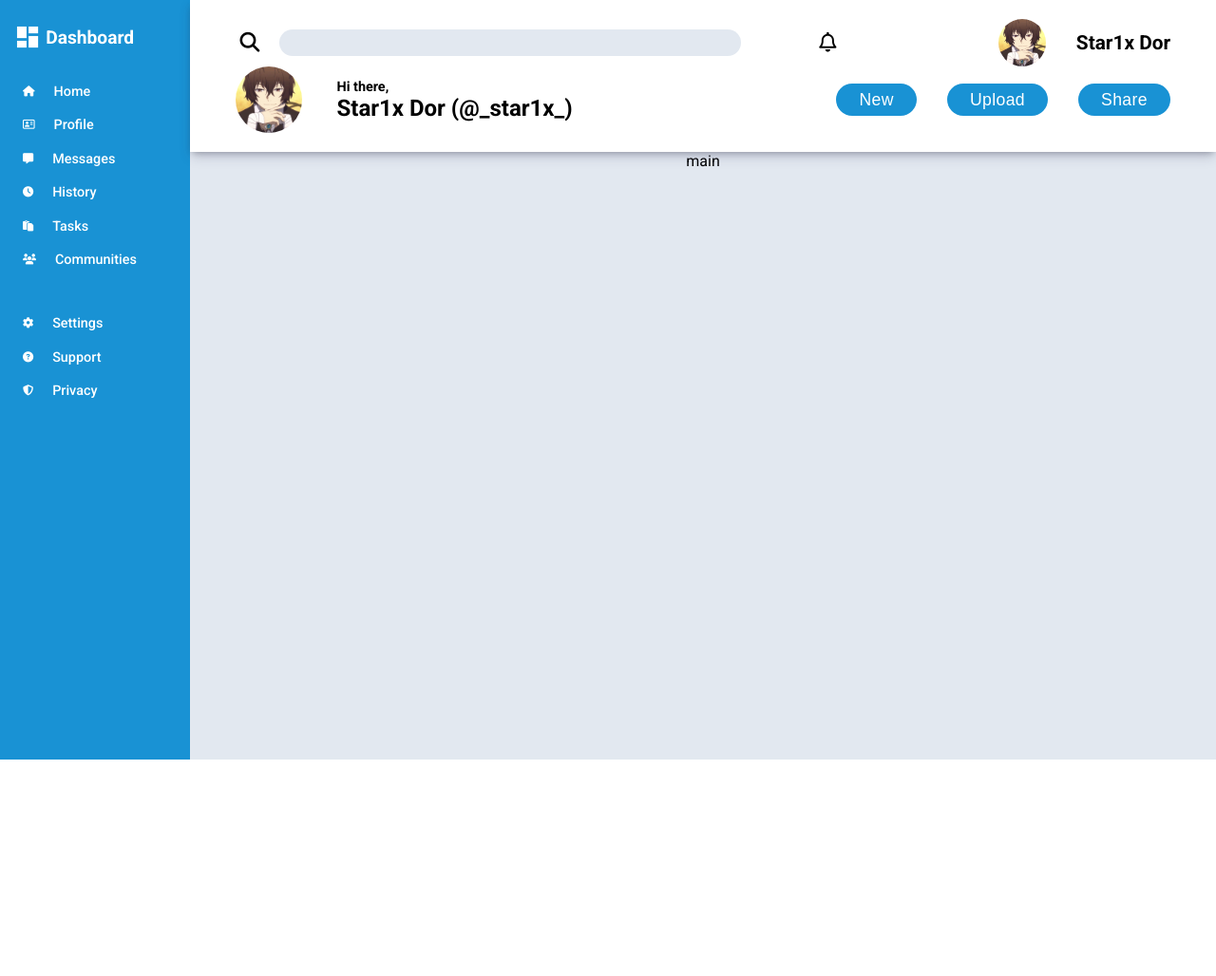
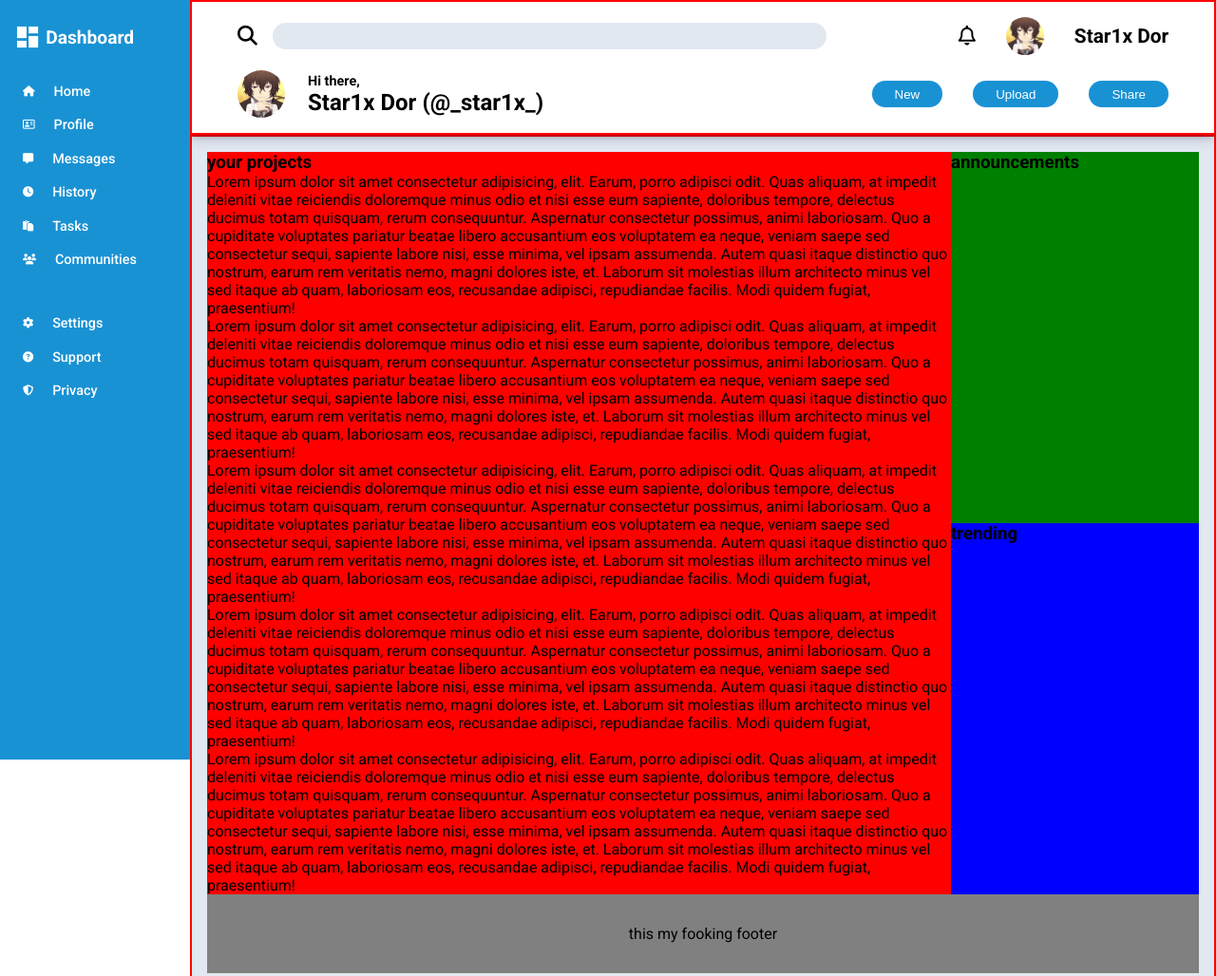
Before and after one commit to Star1xDev/odin-admin-dashboard, a plain HTML site: page index.html in a window 1280 px wide. Shown: the top 1028 px of the page at 95% size. Before the commit the page ends 800 px from the top, so only its background shows below. Drawn offline with Linux system fonts and the light colour scheme.

Commit message:
remade the header

```diff
--- a/index.html
+++ b/index.html
@@ -22,19 +22,21 @@
         <input type="text" name="search" id="search">
       </div>
 
-      <button class="notification">
-        <i class="fa-regular fa-bell"></i>
-      </button>
+
 
       <div class="profile">
+        <button class="notification">
+          <i class="fa-regular fa-bell"></i>
+        </button>
 
-        <img src="dazai.jpg" width="50" height="50">
+        <img src="dazai.jpg" width="40" height="40">
         <a href="#profile">
-        star1x dor</a>
+          star1x dor
+        </a>
       </div>
 
       <div class="profile-details">
-        <img src="dazai.jpg" width="70" height="70">
+        <img src="dazai.jpg" width="50" height="50">
         <div class="wrapper">
           <p>Hi there,</p>
           <h1>star1x dor (@_star1x_)</h1>
@@ -110,7 +112,31 @@
     <!-- side-nav end -->
 
     <!-- main-content start -->
-    <main class="main-content">main</main>
+    <main class="main-content">
+      <section class="projects">
+        <h3 class="section-title">
+          your projects
+        </h3>
+        <p>Lorem ipsum dolor sit amet consectetur adipisicing, elit. Earum, porro adipisci odit. Quas aliquam, at impedit deleniti vitae reiciendis doloremque minus odio et nisi esse eum sapiente, doloribus tempore, delectus ducimus totam quisquam, rerum consequuntur. Aspernatur consectetur possimus, animi laboriosam. Quo a cupiditate voluptates pariatur beatae libero accusantium eos voluptatem ea neque, veniam saepe sed consectetur sequi, sapiente labore nisi, esse minima, vel ipsam assumenda. Autem quasi itaque distinctio quo nostrum, earum rem veritatis nemo, magni dolores iste, et. Laborum sit molestias illum architecto minus vel sed itaque ab quam, laboriosam eos, recusandae adipisci, repudiandae facilis. Modi quidem fugiat, praesentium!</p>
+        <p>Lorem ipsum dolor sit amet consectetur adipisicing, elit. Earum, porro adipisci odit. Quas aliquam, at impedit deleniti vitae reiciendis doloremque minus odio et nisi esse eum sapiente, doloribus tempore, delectus ducimus totam quisquam, rerum consequuntur. Aspernatur consectetur possimus, animi laboriosam. Quo a cupiditate voluptates pariatur beatae libero accusantium eos voluptatem ea neque, veniam saepe sed consectetur sequi, sapiente labore nisi, esse minima, vel ipsam assumenda. Autem quasi itaque distinctio quo nostrum, earum rem veritatis nemo, magni dolores iste, et. Laborum sit molestias illum architecto minus vel sed itaque ab quam, laboriosam eos, recusandae adipisci, repudiandae facilis. Modi quidem fugiat, praesentium!</p>
+        <p>Lorem ipsum dolor sit amet consectetur adipisicing, elit. Earum, porro adipisci odit. Quas aliquam, at impedit deleniti vitae reiciendis doloremque minus odio et nisi esse eum sapiente, doloribus tempore, delectus ducimus totam quisquam, rerum consequuntur. Aspernatur consectetur possimus, animi laboriosam. Quo a cupiditate voluptates pariatur beatae libero accusantium eos voluptatem ea neque, veniam saepe sed consectetur sequi, sapiente labore nisi, esse minima, vel ipsam assumenda. Autem quasi itaque distinctio quo nostrum, earum rem veritatis nemo, magni dolores iste, et. Laborum sit molestias illum architecto minus vel sed itaque ab quam, laboriosam eos, recusandae adipisci, repudiandae facilis. Modi quidem fugiat, praesentium!</p>
+        <p>Lorem ipsum dolor sit amet consectetur adipisicing, elit. Earum, porro adipisci odit. Quas aliquam, at impedit deleniti vitae reiciendis doloremque minus odio et nisi esse eum sapiente, doloribus tempore, delectus ducimus totam quisquam, rerum consequuntur. Aspernatur consectetur possimus, animi laboriosam. Quo a cupiditate voluptates pariatur beatae libero accusantium eos voluptatem ea neque, veniam saepe sed consectetur sequi, sapiente labore nisi, esse minima, vel ipsam assumenda. Autem quasi itaque distinctio quo nostrum, earum rem veritatis nemo, magni dolores iste, et. Laborum sit molestias illum architecto minus vel sed itaque ab quam, laboriosam eos, recusandae adipisci, repudiandae facilis. Modi quidem fugiat, praesentium!</p>
+        <p>Lorem ipsum dolor sit amet consectetur adipisicing, elit. Earum, porro adipisci odit. Quas aliquam, at impedit deleniti vitae reiciendis doloremque minus odio et nisi esse eum sapiente, doloribus tempore, delectus ducimus totam quisquam, rerum consequuntur. Aspernatur consectetur possimus, animi laboriosam. Quo a cupiditate voluptates pariatur beatae libero accusantium eos voluptatem ea neque, veniam saepe sed consectetur sequi, sapiente labore nisi, esse minima, vel ipsam assumenda. Autem quasi itaque distinctio quo nostrum, earum rem veritatis nemo, magni dolores iste, et. Laborum sit molestias illum architecto minus vel sed itaque ab quam, laboriosam eos, recusandae adipisci, repudiandae facilis. Modi quidem fugiat, praesentium!</p>
+      </section>
+      <section class="announcements">
+        <h3 class="section-title">
+          announcements
+        </h3>
+      </section>
+      <section class="trending">
+        <h3 class="section-title">
+          trending
+        </h3>
+      </section>
+      <footer class="footer">
+        this my fooking footer
+      </footer>
+    </main>
     <!-- main-content end -->
   </div>
 
--- a/styles.css
+++ b/styles.css
@@ -30,11 +30,14 @@ img{
   min-height: 100vh;
   display: grid;
   grid-template-columns: 200px minmax(60vw, 4fr);
-  grid-template-rows: repeat(5, 1fr);
+  grid-template-rows: auto minmax(auto, 1fr);
+  grid-template-areas:
+  " side header "
+  " side main ";
 }
 
 .container > *{
-  /*border: 2px solid red;*/
+  border: 2px solid red;
 }
 
 /**************
@@ -42,16 +45,18 @@ img{
 ***************/
 
 .header{
-  grid-area: 1/2/2/-1;
+  grid-area: header;
   background: #fff;
   box-shadow: rgba(50, 50, 93, 0.25) 0px 6px 12px -2px, rgba(0, 0, 0, 0.3) 0px 3px 7px -3px;
   position: relative;
 
   display: grid;
-  grid-template-columns: 2fr 100px 1fr;
+  grid-template-columns: 3fr auto;
   align-items: center;
   align-content: center;
-  padding: 0 1rem;
+  padding: 1rem 3rem;
+  grid-row-gap: 1rem;
+  grid-column-gap: 3rem;
 }
 
 /* search bar */
@@ -59,14 +64,9 @@ img{
 .header .search{
   /*background: red;*/
   display: grid;
-  grid-template-columns: 30px 1fr;
+  grid-template-columns: auto 1fr;
   column-gap: 1rem;
   align-items: center;
-  margin-left: 2rem;
-}
-
-.search label{
-  justify-self: center;
 }
 
 .search label i{
@@ -88,19 +88,16 @@ img{
   border: none;
   font-size: 1.3rem;
   /*background: blue;*/
-  justify-self: end;
 }
 
 /* profile */
 
 .header .profile{
-  /*background: green;*/
+  justify-self: end;
   display: grid;
-  grid-template-columns: 50px 1fr;
+  grid-template-columns: auto auto auto;
   grid-column-gap: 2rem;
   align-items: center;
-  justify-self: end;
-  margin-right: 2rem;
 }
 
 .profile img{
@@ -108,8 +105,6 @@ img{
 }
 
 .profile a{
-  display: flex;
-  column-gap: 1rem;
   font-size: 1.3rem;
   font-weight: bold;
   text-transform: capitalize;
@@ -121,10 +116,11 @@ img{
   /*background: purple;*/
   display: grid;
   align-items: center;
-  grid-template-columns: 1fr 4fr;
+  grid-template-columns: auto auto;
+  justify-content: start;
+  grid-column-gap: 1.5rem;
   font-weight: bold;
   font-size: .9rem;
-  margin-left: 2rem;
 }
 
 .profile-details img{
@@ -140,20 +136,15 @@ img{
 
 .header .buttons{
   /*background: magenta;*/
-  grid-column: 3/4;
   display: grid;
-  grid-template-columns: repeat(3, 1fr);
+  grid-template-columns: repeat(3, auto);
   grid-column-gap: 2rem;
-  margin-right: 2rem;
 }
 
 .buttons button{
   padding: .4rem 1.5rem;
   border: none;
-  border-radius: 20px;
-  font-weight: 500;
-  font-size: 1.1rem;
-  letter-spacing: .4px;
+  border-radius: 15px;
   text-transform: capitalize;
   color: #fff;
   background: #1992d4;
@@ -168,12 +159,15 @@ img{
 ****************/
 
 .side-nav{
-  grid-area: 1/1/-1/2;
+  grid-area: side;
   background: #1992d4;
   color: #fff;
   text-transform: capitalize;
   padding: 1.5rem;
   border: none;
+  position: fixed;
+  min-width: 200px;
+  height: 100vh;
 }
 
 .side-nav .branding{
@@ -220,7 +214,37 @@ img{
 *********************/
 
 .main-content{
-  grid-area: 2/2/-1/-1;
+  grid-area: main;
+  background: #e2e8f0;
+  display: grid;
+  grid-template-columns: minmax(auto, 3fr)  minmax(150px, 1fr);
+  grid-template-rows: 1fr 1fr max-content;
+  grid-template-areas:
+  "projects announcements"
+  "projects trending"
+  "footer footer";
+  padding: 1rem;
+}
+
+.projects{
+  background: red;
+  grid-area: projects;
+}
+
+.announcements{
+  background: green;
+  grid-area: announcements;
+}
+
+.trending{
+  background: blue;
+  grid-area: trending;
+}
+
+.footer{
+  grid-area: footer;
+  background: grey;
+  color: black;
+  padding: 2rem;
   text-align: center;
-  background: #e2e8f0;
 }
```
